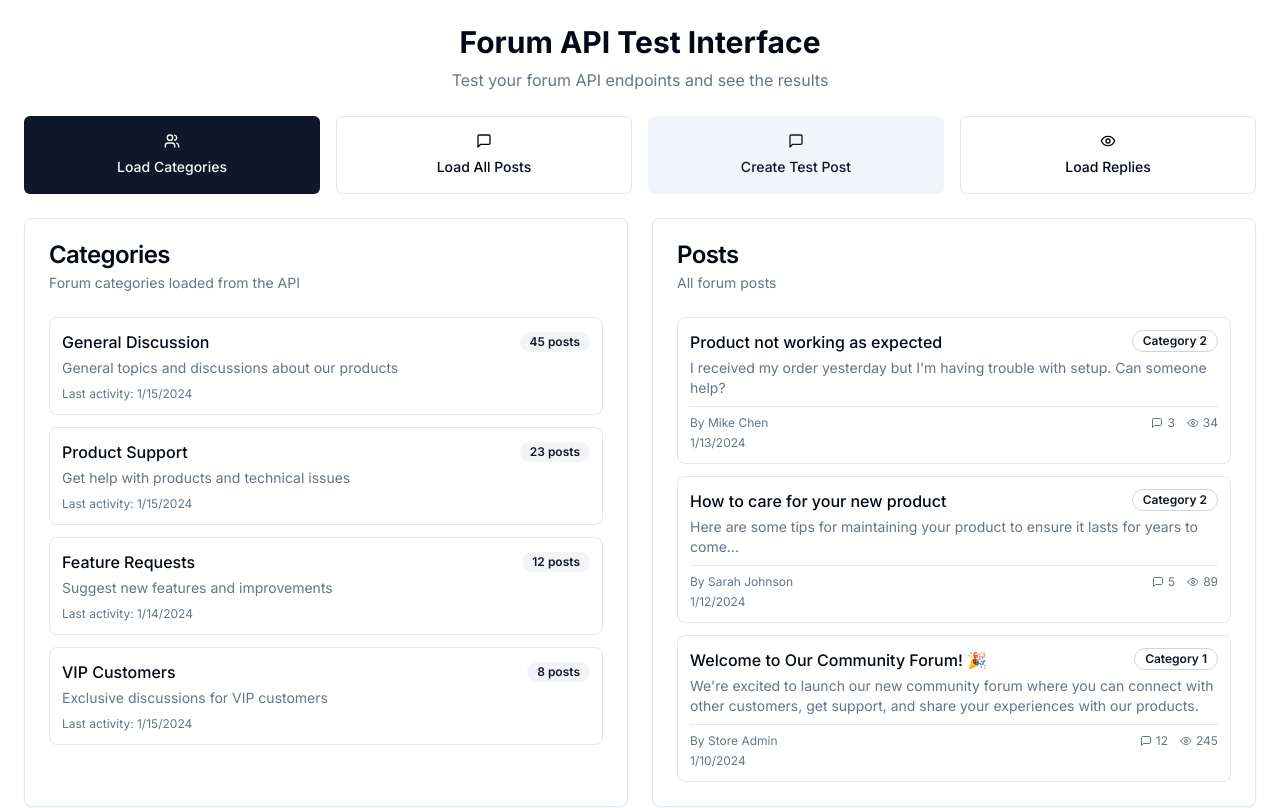
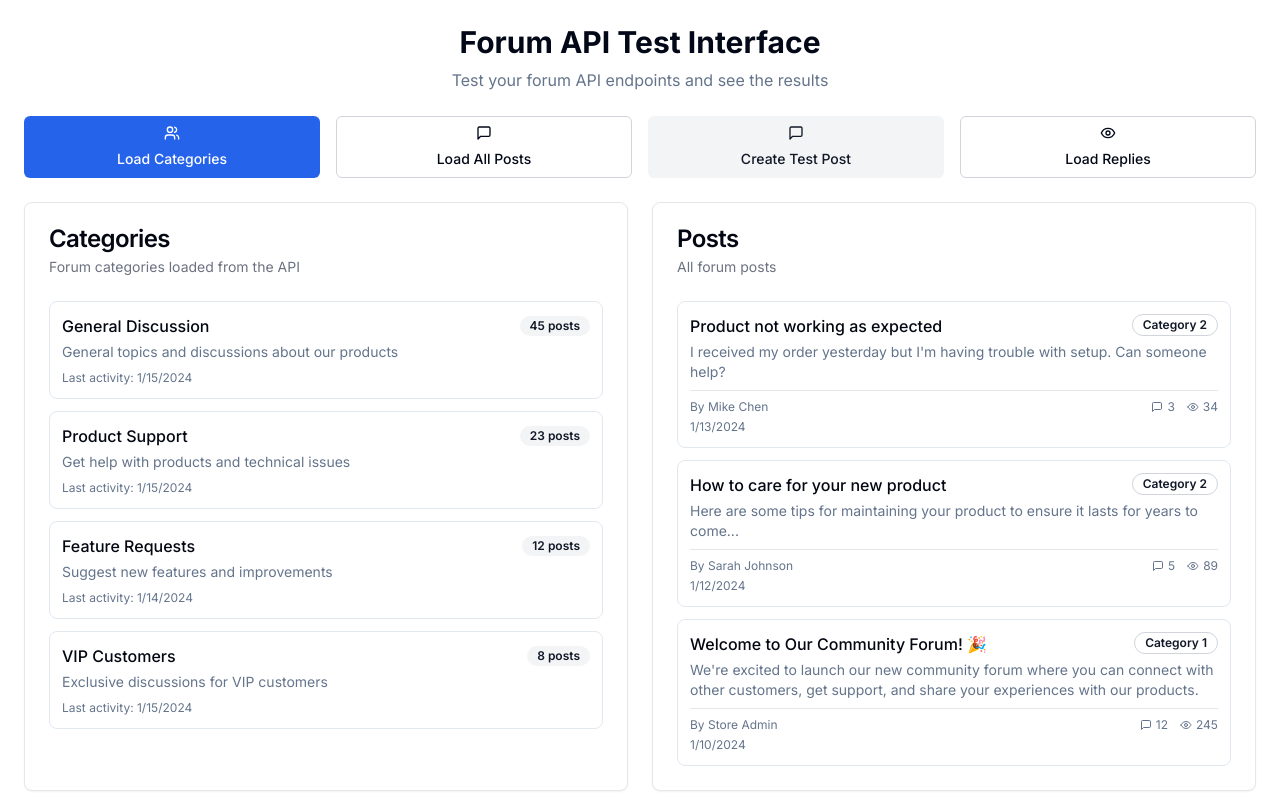
Before and after one commit to ClassicToModernParts/shopify-forum-app, a Next.js app: page /test-forum in a window 1280 px wide. Shown: the top 808 px of the page. Built offline with nearby package versions, Linux system fonts and the light colour scheme.

Commit message:
Add button, card, and separator components

```diff
--- a/components/ui/button.tsx
+++ b/components/ui/button.tsx
@@ -1,46 +1,42 @@
 import * as React from "react"
-import { Slot } from "@radix-ui/react-slot"
-import { cva, type VariantProps } from "class-variance-authority"
-import { cn } from "@/lib/utils"
 
-const buttonVariants = cva(
-  "inline-flex items-center justify-center whitespace-nowrap rounded-md text-sm font-medium ring-offset-background transition-colors focus-visible:outline-none focus-visible:ring-2 focus-visible:ring-ring focus-visible:ring-offset-2 disabled:pointer-events-none disabled:opacity-50",
-  {
-    variants: {
-      variant: {
-        default: "bg-primary text-primary-foreground hover:bg-primary/90",
-        destructive: "bg-destructive text-destructive-foreground hover:bg-destructive/90",
-        outline: "border border-input bg-background hover:bg-accent hover:text-accent-foreground",
-        secondary: "bg-secondary text-secondary-foreground hover:bg-secondary/80",
-        ghost: "hover:bg-accent hover:text-accent-foreground",
-        link: "text-primary underline-offset-4 hover:underline",
-      },
-      size: {
-        default: "h-10 px-4 py-2",
-        sm: "h-9 rounded-md px-3",
-        lg: "h-11 rounded-md px-8",
-        icon: "h-10 w-10",
-      },
-    },
-    defaultVariants: {
-      variant: "default",
-      size: "default",
-    },
-  },
-)
-
-export interface ButtonProps
-  extends React.ButtonHTMLAttributes<HTMLButtonElement>,
-    VariantProps<typeof buttonVariants> {
+export interface ButtonProps extends React.ButtonHTMLAttributes<HTMLButtonElement> {
+  variant?: "default" | "destructive" | "outline" | "secondary" | "ghost" | "link"
+  size?: "default" | "sm" | "lg" | "icon"
   asChild?: boolean
 }
 
 const Button = React.forwardRef<HTMLButtonElement, ButtonProps>(
-  ({ className, variant, size, asChild = false, ...props }, ref) => {
-    const Comp = asChild ? Slot : "button"
-    return <Comp className={cn(buttonVariants({ variant, size, className }))} ref={ref} {...props} />
-  },
+  ({ className, variant = "default", size = "default", asChild = false, ...props }, ref) => {
+    const variants = {
+      default: "bg-blue-600 text-white hover:bg-blue-700",
+      destructive: "bg-red-600 text-white hover:bg-red-700",
+      outline: "border border-gray-300 bg-white hover:bg-gray-50",
+      secondary: "bg-gray-100 text-gray-900 hover:bg-gray-200",
+      ghost: "hover:bg-gray-100",
+      link: "text-blue-600 underline-offset-4 hover:underline"
+    }
+
+    const sizes = {
+      default: "h-10 px-4 py-2",
+      sm: "h-9 rounded-md px-3",
+      lg: "h-11 rounded-md px-8",
+      icon: "h-10 w-10"
+    }
+
+    if (asChild) {
+      return <div className={`inline-flex items-center justify-center whitespace-nowrap rounded-md text-sm font-medium transition-colors focus-visible:outline-none focus-visible:ring-2 disabled:pointer-events-none disabled:opacity-50 ${variants[variant]} ${sizes[size]} ${className || ''}`} {...props} />
+    }
+
+    return (
+      <button
+        className={`inline-flex items-center justify-center whitespace-nowrap rounded-md text-sm font-medium transition-colors focus-visible:outline-none focus-visible:ring-2 disabled:pointer-events-none disabled:opacity-50 ${variants[variant]} ${sizes[size]} ${className || ''}`}
+        ref={ref}
+        {...props}
+      />
+    )
+  }
 )
 Button.displayName = "Button"
 
-export { Button, buttonVariants }
+export { Button }
--- a/components/ui/card.tsx
+++ b/components/ui/card.tsx
@@ -1,41 +1,50 @@
 import * as React from "react"
-import { cn } from "@/lib/utils"
 
-const Card = React.forwardRef<HTMLDivElement, React.HTMLAttributes<HTMLDivElement>>(({ className, ...props }, ref) => (
-  <div ref={ref} className={cn("rounded-lg border bg-card text-card-foreground shadow-sm", className)} {...props} />
-))
+const Card = React.forwardRef<HTMLDivElement, React.HTMLAttributes<HTMLDivElement>>(
+  ({ className, ...props }, ref) => (
+    <div
+      ref={ref}
+      className={`rounded-lg border border-gray-200 bg-white text-gray-950 shadow-sm ${className || ''}`}
+      {...props}
+    />
+  )
+)
 Card.displayName = "Card"
 
 const CardHeader = React.forwardRef<HTMLDivElement, React.HTMLAttributes<HTMLDivElement>>(
   ({ className, ...props }, ref) => (
-    <div ref={ref} className={cn("flex flex-col space-y-1.5 p-6", className)} {...props} />
-  ),
+    <div ref={ref} className={`flex flex-col space-y-1.5 p-6 ${className || ''}`} {...props} />
+  )
 )
 CardHeader.displayName = "CardHeader"
 
 const CardTitle = React.forwardRef<HTMLParagraphElement, React.HTMLAttributes<HTMLHeadingElement>>(
   ({ className, ...props }, ref) => (
-    <h3 ref={ref} className={cn("text-2xl font-semibold leading-none tracking-tight", className)} {...props} />
-  ),
+    <h3
+      ref={ref}
+      className={`text-2xl font-semibold leading-none tracking-tight ${className || ''}`}
+      {...props}
+    />
+  )
 )
 CardTitle.displayName = "CardTitle"
 
 const CardDescription = React.forwardRef<HTMLParagraphElement, React.HTMLAttributes<HTMLParagraphElement>>(
   ({ className, ...props }, ref) => (
-    <p ref={ref} className={cn("text-sm text-muted-foreground", className)} {...props} />
-  ),
+    <p ref={ref} className={`text-sm text-gray-500 ${className || ''}`} {...props} />
+  )
 )
 CardDescription.displayName = "CardDescription"
 
 const CardContent = React.forwardRef<HTMLDivElement, React.HTMLAttributes<HTMLDivElement>>(
-  ({ className, ...props }, ref) => <div ref={ref} className={cn("p-6 pt-0", className)} {...props} />,
+  ({ className, ...props }, ref) => <div ref={ref} className={`p-6 pt-0 ${className || ''}`} {...props} />
 )
 CardContent.displayName = "CardContent"
 
 const CardFooter = React.forwardRef<HTMLDivElement, React.HTMLAttributes<HTMLDivElement>>(
   ({ className, ...props }, ref) => (
-    <div ref={ref} className={cn("flex items-center p-6 pt-0", className)} {...props} />
-  ),
+    <div ref={ref} className={`flex items-center p-6 pt-0 ${className || ''}`} {...props} />
+  )
 )
 CardFooter.displayName = "CardFooter"
 
--- a/components/ui/separator.tsx
+++ b/components/ui/separator.tsx
@@ -1,21 +1,21 @@
-"use client"
+import * as React from "react"
 
-import * as React from "react"
-import * as SeparatorPrimitive from "@radix-ui/react-separator"
-import { cn } from "@/lib/utils"
-
-const Separator = React.forwardRef<
-  React.ElementRef<typeof SeparatorPrimitive.Root>,
-  React.ComponentPropsWithoutRef<typeof SeparatorPrimitive.Root>
->(({ className, orientation = "horizontal", decorative = true, ...props }, ref) => (
-  <SeparatorPrimitive.Root
-    ref={ref}
-    decorative={decorative}
-    orientation={orientation}
-    className={cn("shrink-0 bg-border", orientation === "horizontal" ? "h-[1px] w-full" : "h-full w-[1px]", className)}
-    {...props}
-  />
-))
-Separator.displayName = SeparatorPrimitive.Root.displayName
+const Separator = React.forwardRef<HTMLDivElement, React.HTMLAttributes<HTMLDivElement> & {
+  orientation?: "horizontal" | "vertical"
+  decorative?: boolean
+}>(
+  ({ className, orientation = "horizontal", decorative = true, ...props }, ref) => (
+    <div
+      ref={ref}
+      role={decorative ? "none" : "separator"}
+      aria-orientation={orientation}
+      className={`shrink-0 bg-gray-200 ${
+        orientation === "horizontal" ? "h-[1px] w-full" : "h-full w-[1px]"
+      } ${className || ''}`}
+      {...props}
+    />
+  )
+)
+Separator.displayName = "Separator"
 
 export { Separator }
```
